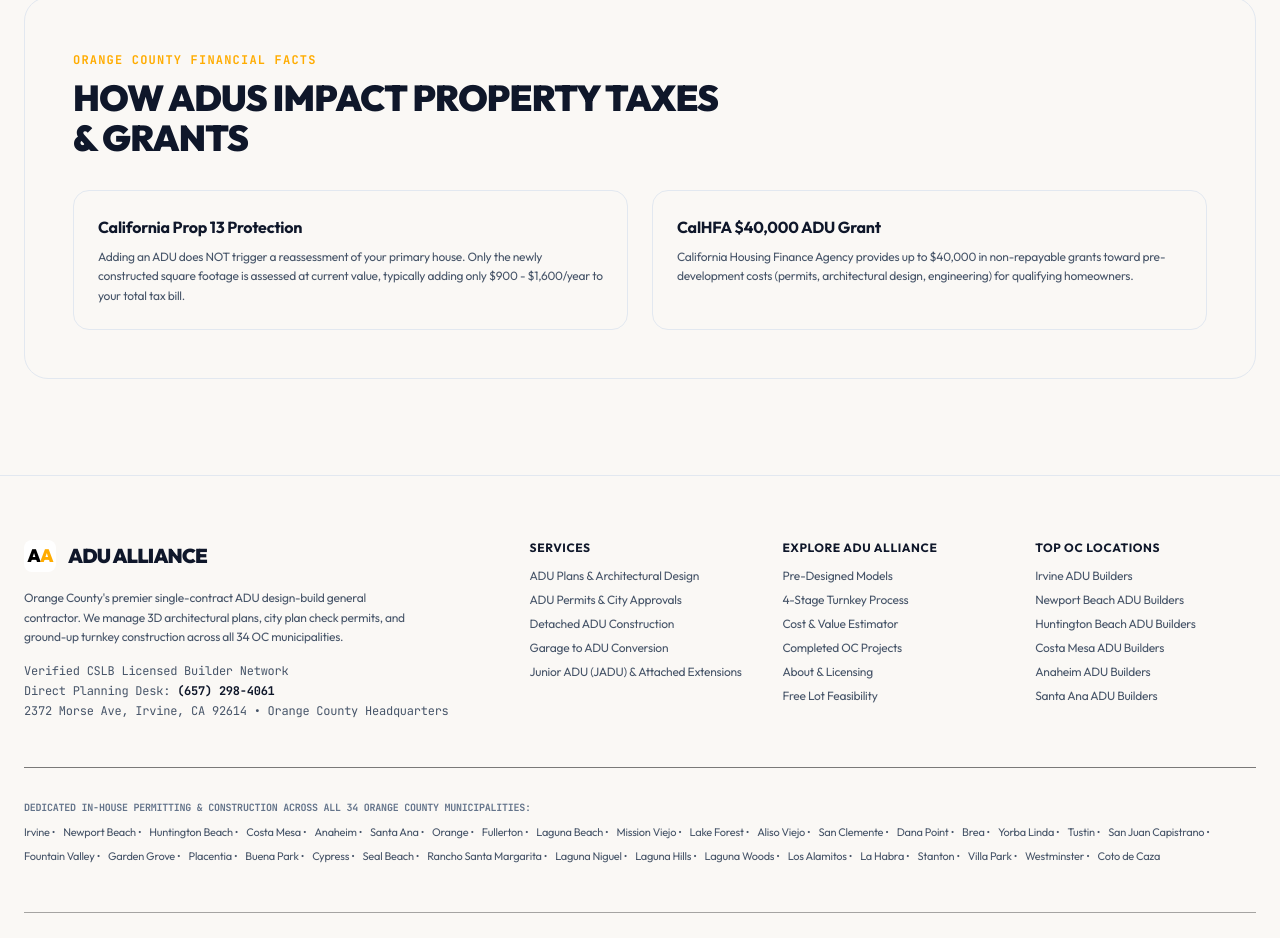
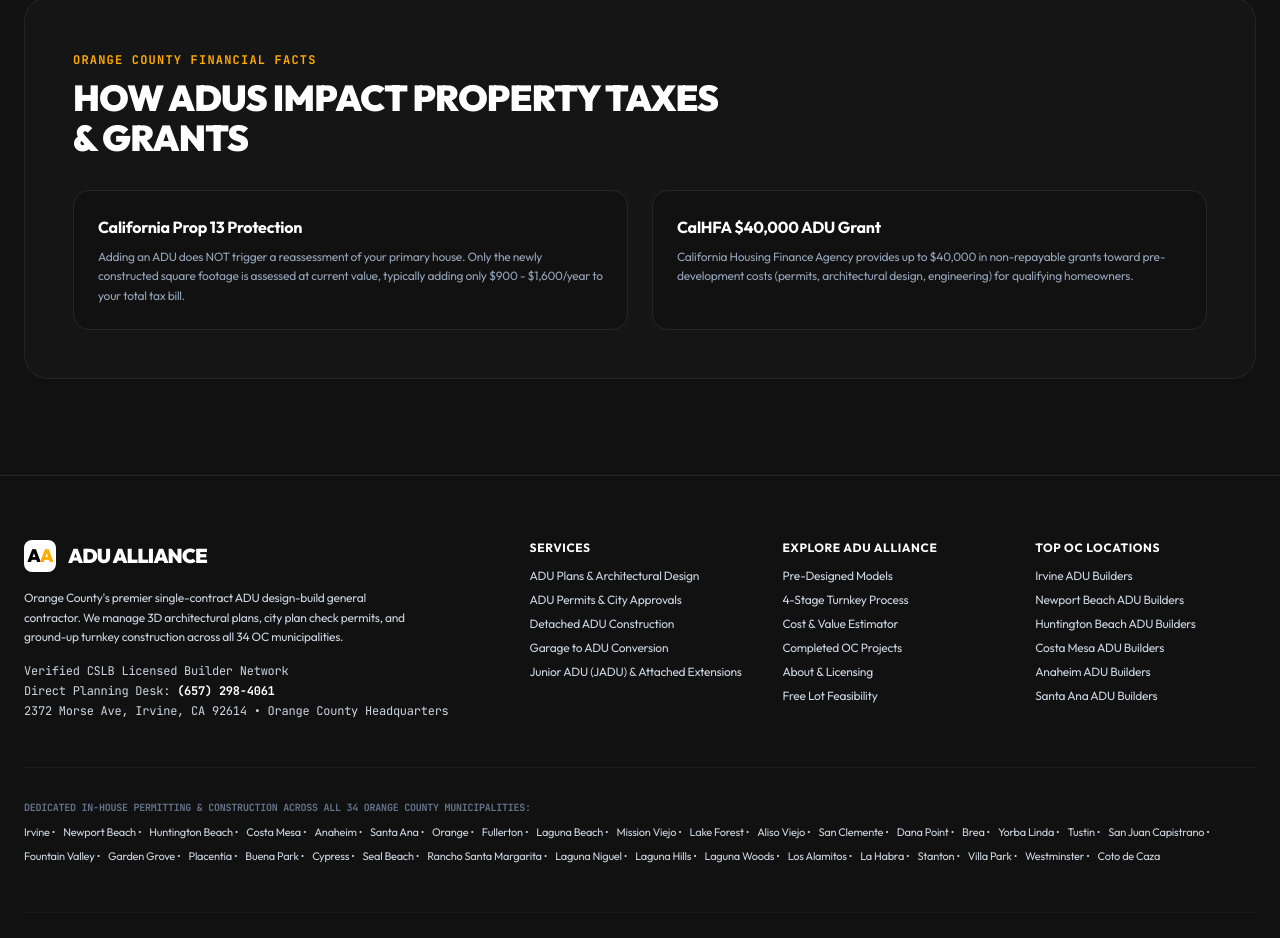
Before and after one commit to mbrown1837/adu-alliance, a Next.js app: page /calculator in a window 1280 px wide. Shown: the part 1300-2238 px from the top of the page. Built offline with nearby package versions, Linux system fonts and the light colour scheme.

Commit message:
fix(contrast & nav): Eliminate theme contrast bugs with .force-dark containers, add GHL iframe skeleton & fallback banner, map smooth-scroll section anchors in Navbar, assign distinct garage conversion photo, and wire PDF CTA

```diff
--- a/src/app/globals.css
+++ b/src/app/globals.css
@@ -39,33 +39,31 @@
   }
 }
 
-/* Light mode component overrides */
-html.light .bg-brand-black,
-html.light .bg-brand-dark,
-html.light .bg-brand-canvas {
-  background-color: var(--bg-canvas) !important;
+/* Force Dark Container Context (Hero, Dark Cards, Footer, Portal) */
+.force-dark {
+  background-color: #111111 !important;
+  color: #ffffff !important;
 }
-
-html.light .bg-brand-gray-900,
-html.light .bg-brand-gray-800 {
-  background-color: var(--bg-card) !important;
+.force-dark .text-white,
+.force-dark .text-brand-white,
+.force-dark h1,
+.force-dark h2,
+.force-dark h3,
+.force-dark h4 {
+  color: #ffffff !important;
 }
-
-html.light .border-brand-borderDark,
-html.light .border-brand-gray-800 {
-  border-color: var(--border-main) !important;
+.force-dark .text-slate-300,
+.force-dark .text-slate-400,
+.force-dark .text-brand-gray-300,
+.force-dark .text-brand-gray-400,
+.force-dark p {
+  color: #cbd5e1 !important;
 }
-
-html.light .text-white,
-html.light .text-brand-white {
-  color: var(--text-main) !important;
+.force-dark .text-brand-amber {
+  color: #ffac00 !important;
 }
-
-html.light .text-slate-300,
-html.light .text-slate-400,
-html.light .text-brand-gray-300,
-html.light .text-brand-gray-400 {
-  color: var(--text-sub) !important;
+.force-dark .border-brand-borderDark {
+  border-color: #262626 !important;
 }
 
 .glass-nav-dark {
--- a/src/components/Footer.tsx
+++ b/src/components/Footer.tsx
@@ -5,7 +5,7 @@
 
 export default function Footer() {
   return (
-    <footer className="bg-brand-black text-slate-400 pt-16 pb-28 sm:pb-20 px-6 border-t border-brand-borderDark text-xs">
+    <footer className="bg-brand-black text-slate-400 pt-16 pb-28 sm:pb-20 px-6 border-t border-brand-borderDark text-xs force-dark">
       <div className="max-w-7xl mx-auto space-y-12">
         {/* Top Grid */}
         <div className="grid grid-cols-1 md:grid-cols-2 lg:grid-cols-5 gap-8">
--- a/src/components/FourWaysStepIn.tsx
+++ b/src/components/FourWaysStepIn.tsx
@@ -57,7 +57,7 @@
 
                 <div className="pt-6 mt-4 border-t border-brand-borderDark">
                   <a
-                    href="#assessment"
+                    href={opt.href || "#assessment"}
                     className={`w-full py-3 rounded-full text-xs font-bold uppercase tracking-wider transition-all flex items-center justify-center gap-1.5 ${
                       opt.popular
                         ? 'bg-brand-amber hover:bg-brand-amberDark text-black'
--- a/src/components/Hero.tsx
+++ b/src/components/Hero.tsx
@@ -3,7 +3,7 @@
 
 export default function Hero() {
   return (
-    <section className="relative min-h-[90dvh] flex flex-col justify-end pt-28 sm:pt-36 pb-12 sm:pb-20 px-4 sm:px-6 overflow-hidden bg-brand-black text-white">
+    <section className="relative min-h-[90dvh] flex flex-col justify-end pt-28 sm:pt-36 pb-12 sm:pb-20 px-4 sm:px-6 overflow-hidden bg-brand-black text-white force-dark">
       {/* Background Cinematic Visual */}
       <div className="absolute inset-0 z-0">
         <img
--- a/src/components/LaduProcessTimeline.tsx
+++ b/src/components/LaduProcessTimeline.tsx
@@ -4,7 +4,7 @@
 
 export default function LaduProcessTimeline() {
   return (
-    <section id="process" className="py-24 px-6 bg-brand-dark border-y border-brand-borderDark relative overflow-hidden">
+    <section id="process" className="py-24 px-6 bg-brand-dark border-y border-brand-borderDark relative overflow-hidden force-dark">
       {/* Background ambient lighting */}
       <div className="absolute top-1/2 left-1/2 -translate-x-1/2 -translate-y-1/2 w-[800px] h-[400px] bg-brand-amber/5 rounded-full blur-[140px] pointer-events-none" />
 
--- a/src/components/Navbar.tsx
+++ b/src/components/Navbar.tsx
@@ -47,11 +47,11 @@
         </Link>
 
         <nav className="hidden md:flex items-center gap-6 lg:gap-7 text-xs font-bold uppercase tracking-wider text-slate-300">
-          <Link href="/models" className="hover:text-white transition-colors">Models</Link>
+          <Link href="/#models" className="hover:text-white transition-colors">Models</Link>
           <Link href="/services" className="hover:text-white transition-colors">Services</Link>
-          <Link href="/process" className="hover:text-white transition-colors">Process</Link>
+          <Link href="/#process" className="hover:text-white transition-colors">Process</Link>
           <Link href="/calculator" className="hover:text-white transition-colors">Estimator</Link>
-          <Link href="/projects" className="hover:text-white transition-colors">Projects</Link>
+          <Link href="/#projects" className="hover:text-white transition-colors">Projects</Link>
           <Link href="/blog" className="hover:text-white transition-colors">Blog</Link>
           <Link href="/about" className="hover:text-white transition-colors">About</Link>
         </nav>
@@ -89,11 +89,11 @@
       {menuOpen && (
         <div className="md:hidden bg-brand-dark border-b border-brand-borderDark px-6 py-6 space-y-4">
           <nav className="flex flex-col gap-4 text-base font-semibold text-slate-300">
-            <Link href="/models" onClick={() => setMenuOpen(false)} className="hover:text-white">Models</Link>
+            <Link href="/#models" onClick={() => setMenuOpen(false)} className="hover:text-white">Models</Link>
             <Link href="/services" onClick={() => setMenuOpen(false)} className="hover:text-white">Services</Link>
-            <Link href="/process" onClick={() => setMenuOpen(false)} className="hover:text-white">Process</Link>
+            <Link href="/#process" onClick={() => setMenuOpen(false)} className="hover:text-white">Process</Link>
             <Link href="/calculator" onClick={() => setMenuOpen(false)} className="hover:text-white">Estimator</Link>
-            <Link href="/projects" onClick={() => setMenuOpen(false)} className="hover:text-white">Projects</Link>
+            <Link href="/#projects" onClick={() => setMenuOpen(false)} className="hover:text-white">Projects</Link>
             <Link href="/blog" onClick={() => setMenuOpen(false)} className="hover:text-white">Blog</Link>
             <Link href="/about" onClick={() => setMenuOpen(false)} className="hover:text-white">About</Link>
           </nav>
--- a/src/lib/data.ts
+++ b/src/lib/data.ts
@@ -63,7 +63,7 @@
     category: 'Conversion Specialist',
     tagline: 'Transform Existing Footprint for Maximum Space Efficiency',
     description: 'Convert your underutilized 2-car garage into a legal, permitted 1-bedroom or studio living space. Because the existing foundation and framing are utilized, garage conversions offer the fastest timeline and highest cost efficiency in Orange County.',
-    imageUrl: '/images/localized/adu_asset_6f93b1c435.jpeg',
+    imageUrl: '/images/localized/adu_asset_19f8aacb8b.jpg',
     features: [
       'Zero yard space sacrificed & existing envelope repurposed',
       'No replacement parking required under California state law',
@@ -257,7 +257,7 @@
     subtitle: '15-Minute Expert Q&A',
     description: 'Prefer to talk? Call our Irvine planning desk directly for immediate answers on costs, city permits, and timelines.',
     cta: 'Call (657) 298-4061',
-    href: 'tel:+16572984061',
+    href: 'tel:6572984061',
     popular: false,
   },
   {
@@ -266,7 +266,7 @@
     subtitle: '28-Page Comprehensive PDF',
     description: 'Line-item cost tables, city permit timelines, floor plans, and zoning rules across all 34 Orange County cities.',
     cta: 'Download Free PDF',
-    href: '/free-feasibility?type=guide-download',
+    href: '#assessment',
     popular: false,
   },
 ];
```
Also changed, not shown: src/components/GhlLeadForm.tsx (+28 -2 lines), .hermes/plans/2026-09-07_200000-deep-remediation-and-theme-contrast-fix-plan.md (added), 1 other file (tests, documents, lock files or other folders).
